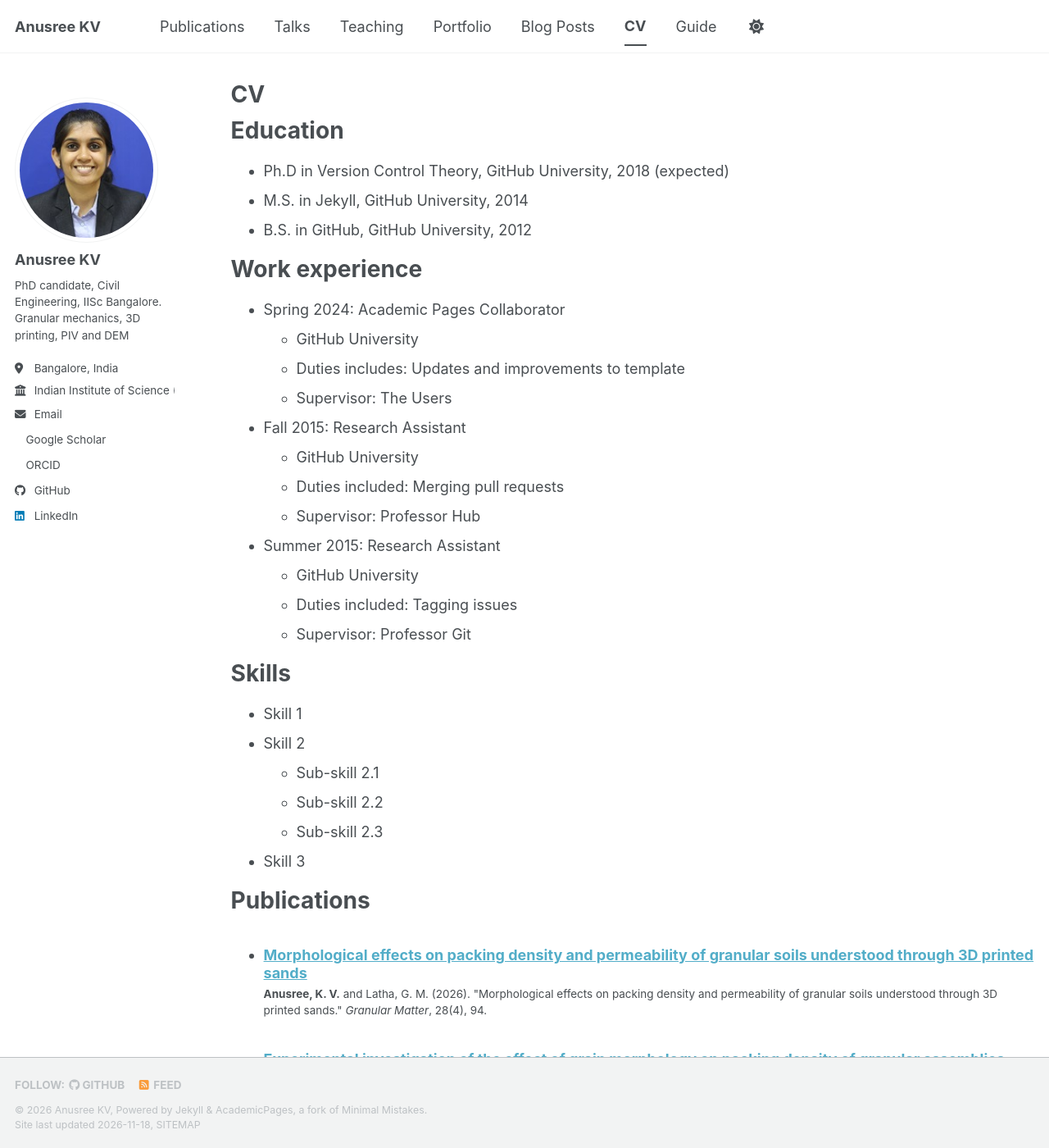
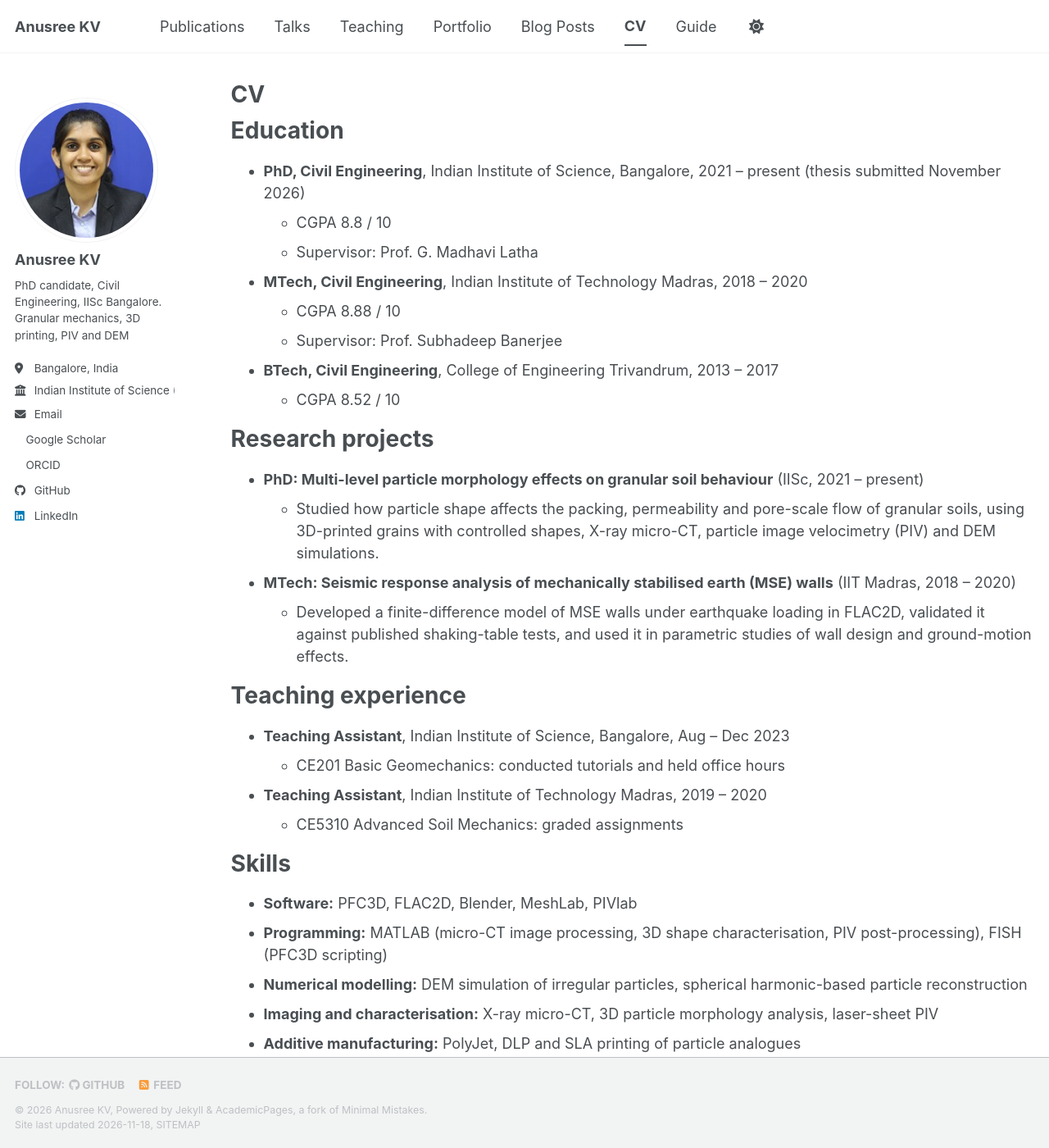
Before and after one commit to anusreekolarveettil/anusreekolarveettil.github.io, a Jekyll site: the page built from _pages/cv.md, in a window 1280 px wide and 1400 px high. Shown: the whole window at 82% size. Built offline with Jekyll 4.4.1, drawn with Linux system fonts in a browser that asks for light colours; a script bundle is joined from its source files by our own code; a style sheet for code colours, icons or effects is not loaded; some of the changed text lies outside the part shown.

Commit message:
Update cv.md

```diff
--- a/_pages/cv.md
+++ b/_pages/cv.md
@@ -11,54 +11,41 @@ redirect_from:
 
 Education
 ======
-* Ph.D in Version Control Theory, GitHub University, 2018 (expected)
-* M.S. in Jekyll, GitHub University, 2014
-* B.S. in GitHub, GitHub University, 2012
+* **PhD, Civil Engineering**, Indian Institute of Science, Bangalore, 2021 – present (thesis submitted November 2026)
+  * CGPA 8.8 / 10
+  * Supervisor: Prof. G. Madhavi Latha
+* **MTech, Civil Engineering**, Indian Institute of Technology Madras, 2018 – 2020
+  * CGPA 8.88 / 10
+  * Supervisor: Prof. Subhadeep Banerjee
+* **BTech, Civil Engineering**, College of Engineering Trivandrum, 2013 – 2017
+  * CGPA 8.52 / 10
 
-Work experience
+Research projects
 ======
-* Spring 2024: Academic Pages Collaborator
-  * GitHub University
-  * Duties includes: Updates and improvements to template
-  * Supervisor: The Users
+* **PhD: Multi-level particle morphology effects on granular soil behaviour** (IISc, 2021 – present)
+  * Studied how particle shape affects the packing, permeability and pore-scale flow of granular soils, using 3D-printed grains with controlled shapes, X-ray micro-CT, particle image velocimetry (PIV) and DEM simulations.
 
-* Fall 2015: Research Assistant
-  * GitHub University
-  * Duties included: Merging pull requests
-  * Supervisor: Professor Hub
+* **MTech: Seismic response analysis of mechanically stabilised earth (MSE) walls** (IIT Madras, 2018 – 2020)
+  * Developed a finite-difference model of MSE walls under earthquake loading in FLAC2D, validated it against published shaking-table tests, and used it in parametric studies of wall design and ground-motion effects.
 
-* Summer 2015: Research Assistant
-  * GitHub University
-  * Duties included: Tagging issues
-  * Supervisor: Professor Git
+Teaching experience
+======
+* **Teaching Assistant**, Indian Institute of Science, Bangalore, Aug – Dec 2023
+  * CE201 Basic Geomechanics: conducted tutorials and held office hours
+* **Teaching Assistant**, Indian Institute of Technology Madras, 2019 – 2020
+  * CE5310 Advanced Soil Mechanics: graded assignments
 
 Skills
 ======
-* Skill 1
-* Skill 2
-  * Sub-skill 2.1
-  * Sub-skill 2.2
-  * Sub-skill 2.3
-* Skill 3
+* **Software:** PFC3D, FLAC2D, Blender, MeshLab, PIVlab
+* **Programming:** MATLAB (micro-CT image processing, 3D shape characterisation, PIV post-processing), FISH (PFC3D scripting)
+* **Numerical modelling:** DEM simulation of irregular particles, spherical harmonic-based particle reconstruction
+* **Imaging and characterisation:** X-ray micro-CT, 3D particle morphology analysis, laser-sheet PIV
+* **Additive manufacturing:** PolyJet, DLP and SLA printing of particle analogues
+* **Experimental:** index void ratio and permeability tests, transparent soil testing
 
 Publications
 ======
   <ul>{% for post in site.publications reversed %}
     {% include archive-single-cv.html %}
   {% endfor %}</ul>
-
-Talks
-======
-  <ul>{% for post in site.talks reversed %}
-    {% include archive-single-talk-cv.html  %}
-  {% endfor %}</ul>
-
-Teaching
-======
-  <ul>{% for post in site.teaching reversed %}
-    {% include archive-single-cv.html %}
-  {% endfor %}</ul>
-
-Service and leadership
-======
-* Currently signed in to 43 different slack teams
```
